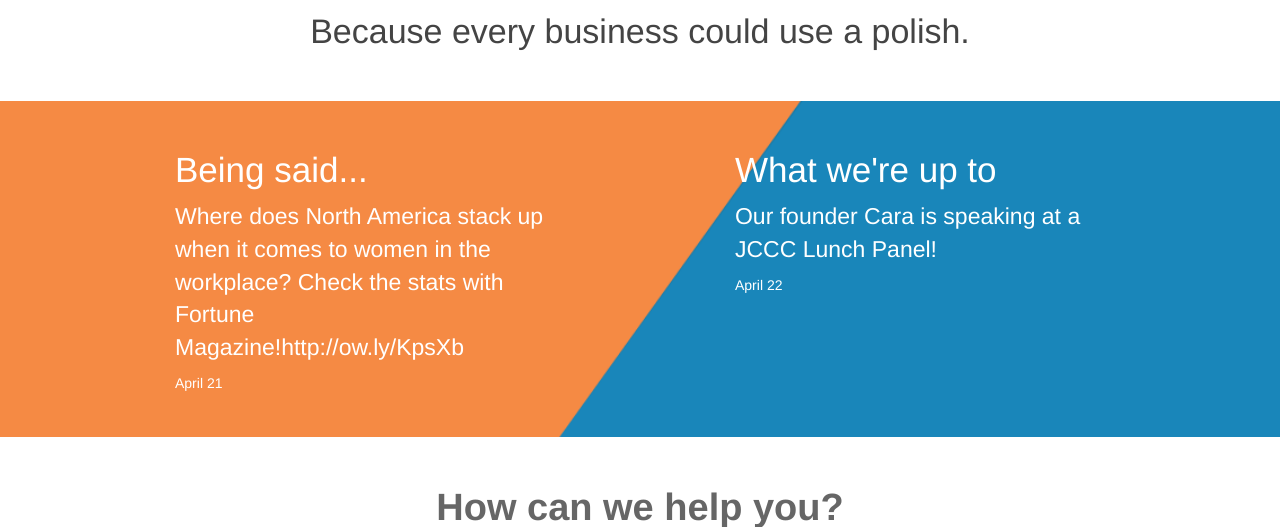
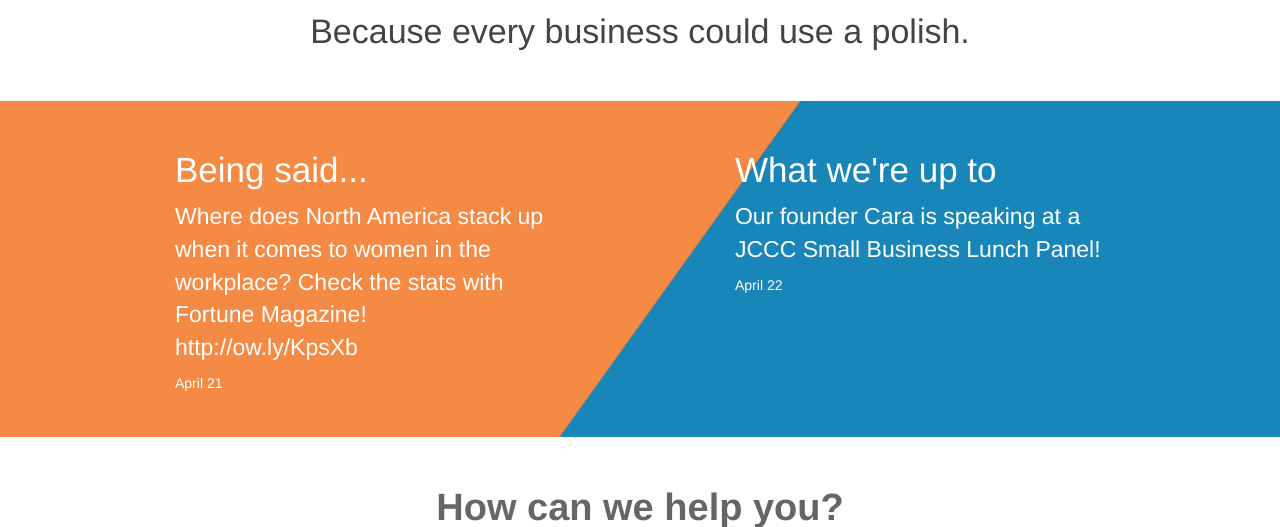
Before and after one commit to llovejoy/ziv, a PHP site: page / in a window 1280 px wide. Shown: the part 1360-1887 px from the top of the page. Run offline with PHP 8.4, Linux system fonts and the light colour scheme.

Commit message:
Twitter Edits

```diff
--- a/index.php
+++ b/index.php
@@ -112,13 +112,13 @@
 				<div class="row">
 					<div class="col-sm-5">
                         <h1 style="font-size: 35px;"><a href="https://twitter.com/letsziv" style="color: white;">Being said...</a></h1>
-						<p style="font-size: 23px;">Where does North America stack up when it comes to women in the workplace? Check the stats with Fortune Magazine!<a href="http://ow.ly/KpsXb" style="color: white;">http://ow.ly/KpsXb</a>
+						<p style="font-size: 23px;">Where does North America stack up when it comes to women in the workplace? Check the stats with Fortune Magazine! <a href="http://ow.ly/KpsXb" style="color: white;">http://ow.ly/KpsXb</a>
 							<br><small style="font-size: 14px;">April 21</small>
 						</p>
 					</div>
 					<div class="col-sm-5 col-sm-offset-2">
 						<h1 style="font-size: 35px;">What we're up to</h1>
-                        <p style="font-size: 23px;">Our founder Cara is speaking at a <a href="http://classsearch.jccc.edu/student/ClassSearch/class/results/term_type/ContinuingEd/term_code/201500?query=91202" style="color: white;">JCCC Lunch Panel</a>!
+                        <p style="font-size: 23px;">Our founder Cara is speaking at a <a href="http://classsearch.jccc.edu/student/ClassSearch/class/results/term_type/ContinuingEd/term_code/201500?query=91202" style="color: white;">JCCC Small Business Lunch Panel</a>!
 							<br><small style="font-size: 14px;">April 22</small>
 						</p>
 					</div>
```
